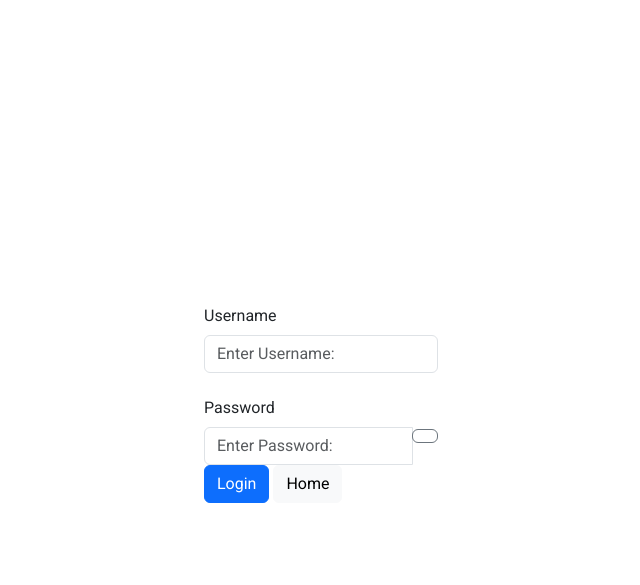
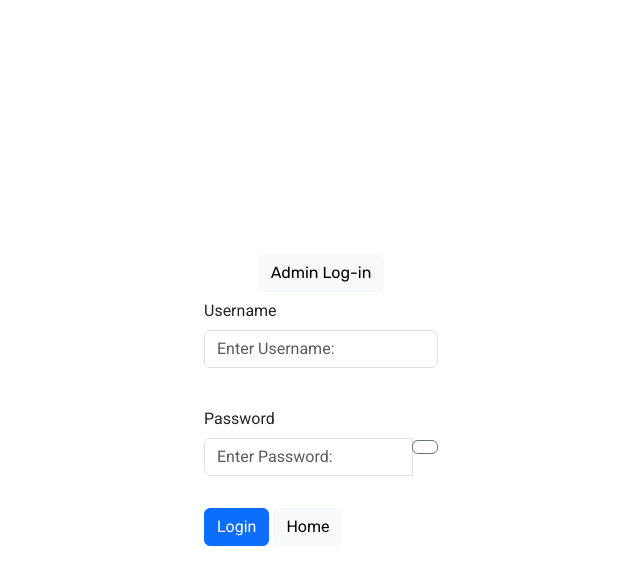
Before and after one commit to Lloyd-Anthony-Hontiveros/OS-Diwata-Resorts-Reservation-System, a PHP site: page /login.php in a window 1280 px wide. Shown: the top 585 px of the page, without its empty margins (319-959 px from the left). Run offline with PHP 8.4, Linux system fonts and the light colour scheme; some libraries are stand-ins or nearby versions.

Commit message:
Update login.php

```diff
--- a/OS System/login.php
+++ b/OS System/login.php
@@ -16,6 +16,7 @@ require_once "database.php";
     <link rel="stylesheet" href="style.css">
     <link rel="stylesheet" href="../Referenced Frameworks/Font Awesome/css/fontawesome.css">
     <link rel="stylesheet" href="../Referenced Frameworks/Font Awesome/css/solid.css">
+    <link rel="stylesheet" href="style.css">
 
     <script>
         document.addEventListener('DOMContentLoaded', function () {
@@ -35,10 +36,29 @@ require_once "database.php";
 <body>
     <div class="container d-flex justify-content-center align-items-center vh-100">
         <form action="login.php" method="post">
+        <center><a type="text" color= "black"class="btn btn-light position-relative end-0" href="#"><h4>Admin Log-in</h4></a></center>
+
             <div class="form-group">
                 <label for="user" class="col-form-label">Username</label>
-                <input type="text" placeholder="Enter Username: " name="user" class="form-control">
+                <input type="text" placeholder="Enter Username: " name="user" class="form-control"><br>
+                <?php
+            if (isset($_POST["login"])) {
+                $email = $_POST["user"];
+                $password = $_POST["password"];
+                $sql = "SELECT * FROM admin WHERE username = '$email'";
+                $result = mysqli_query($con, $sql);
+                $user = mysqli_fetch_array($result, MYSQLI_ASSOC);
+                if ($user) {
+                    if ($password == $user["password"]) {
+                        header("location: test OS HTML Admin.php");
+                    }
+                } else {
+                    echo "<div class='alert alert-danger'>Username does not match</div>";
+                }
+            }
+            ?>
                 <br>
+
             </div>
             <label for="password" class="col-form-label">Password</label>
             <div class="form-group input-group">
@@ -48,12 +68,7 @@ require_once "database.php";
                         data-placement="top" title="Show Password"> <i class="fa-solid fa-eye-slash"></i>
                 </div>
             </div>
-            <div class="form-btn">
-                <input type="submit" value="Login" name="login" class="btn btn-primary">
-                <!-- <span style="display: inline-block; width: 300px"></span> -->
-
-                <a type="button" class="btn btn-light position-relative end-0" href="homepage.php">Home</a>
-            </div>
+            <br>
             <?php
             if (isset($_POST["login"])) {
                 $email = $_POST["user"];
@@ -67,11 +82,17 @@ require_once "database.php";
                     } else {
                         echo "<div class='alert alert-danger'>Password does not match</div>";
                     }
-                } else {
-                    echo "<div class='alert alert-danger'>Username does not match</div>";
                 }
             }
             ?>
+            <br>
+            <div class="form-btn">
+                <input type="submit" value="Login" name="login" class="btn btn-primary">
+                <!-- <span style="display: inline-block; width: 300px"></span> -->
+
+                <a type="button" class="btn btn-light position-relative end-0" href="homepage.php">Home</a>
+            </div>
+
         </form>
         <br>
     </div>
```
